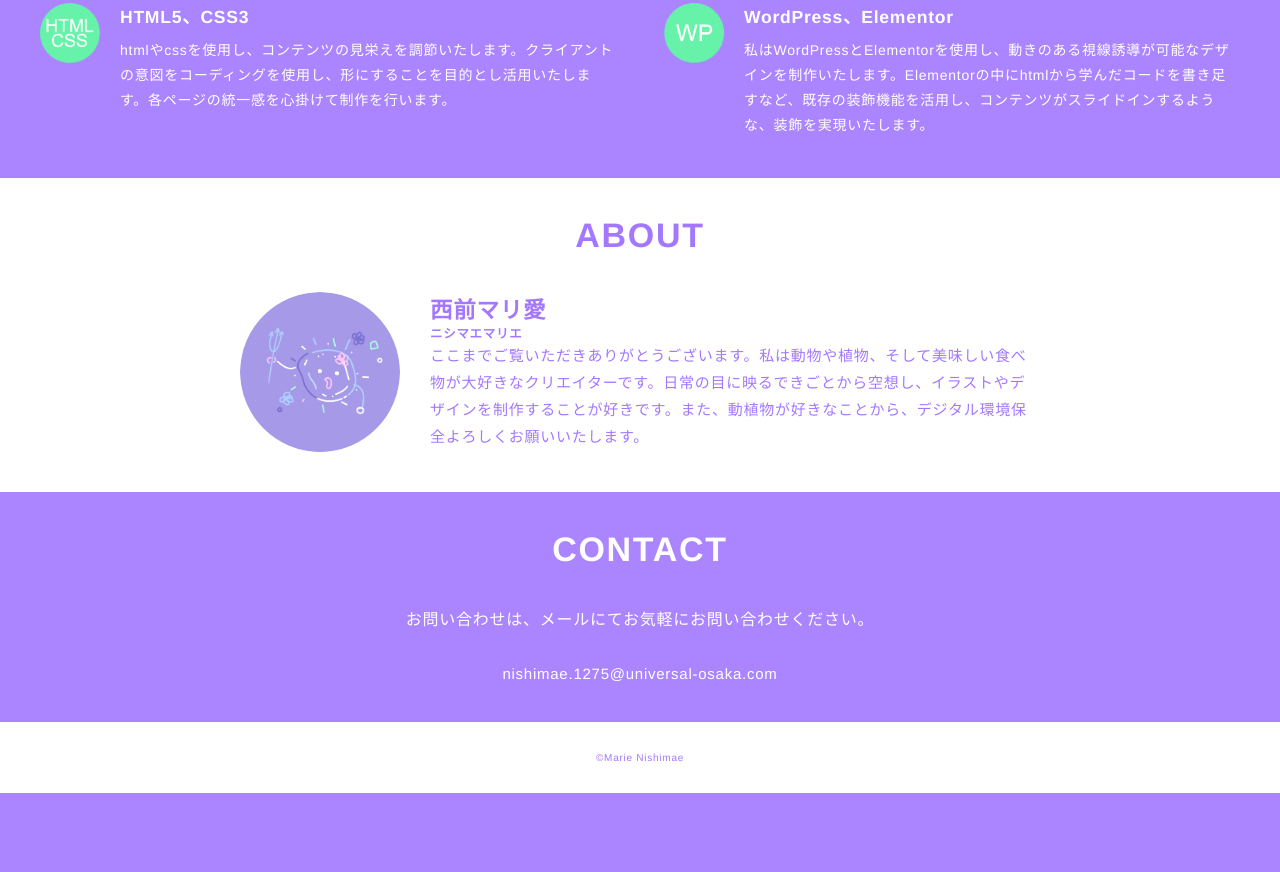
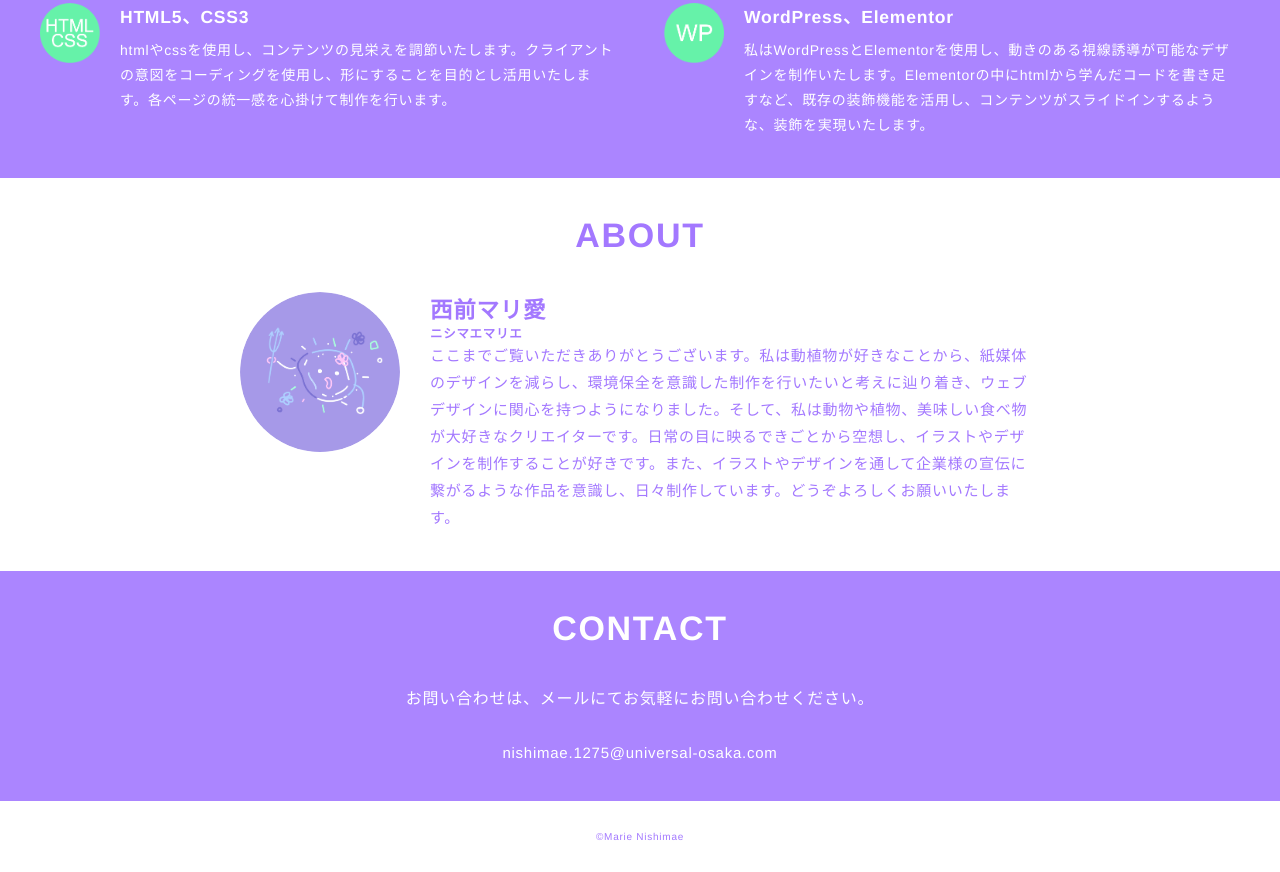
Before and after one commit to nishimae-m/portfolio.github.io, a plain HTML site: page index.html in a window 1280 px wide. Shown: the part 3142-4014 px from the top of the page. Before the commit the page ends 3935 px from the top, so only its background shows below. Drawn offline with nearby package versions, Linux system fonts and the light colour scheme.

Commit message:
新しい変更の説明

```diff
--- a/index.html
+++ b/index.html
@@ -203,7 +203,7 @@
             <h2>西前マリ愛</h2>
             <h5>ニシマエマリエ</h5>
             <p>
-              ここまでご覧いただきありがとうございます。私は動物や植物、そして美味しい食べ物が大好きなクリエイターです。日常の目に映るできごとから空想し、イラストやデザインを制作することが好きです。また、動植物が好きなことから、デジタル環境保全よろしくお願いいたします。
+              ここまでご覧いただきありがとうございます。私は動植物が好きなことから、紙媒体のデザインを減らし、環境保全を意識した制作を行いたいと考えに辿り着き、ウェブデザインに関心を持つようになりました。そして、私は動物や植物、美味しい食べ物が大好きなクリエイターです。日常の目に映るできごとから空想し、イラストやデザインを制作することが好きです。また、イラストやデザインを通して企業様の宣伝に繋がるような作品を意識し、日々制作しています。どうぞよろしくお願いいたします。
             </p>
           </div>
         </div>
```
